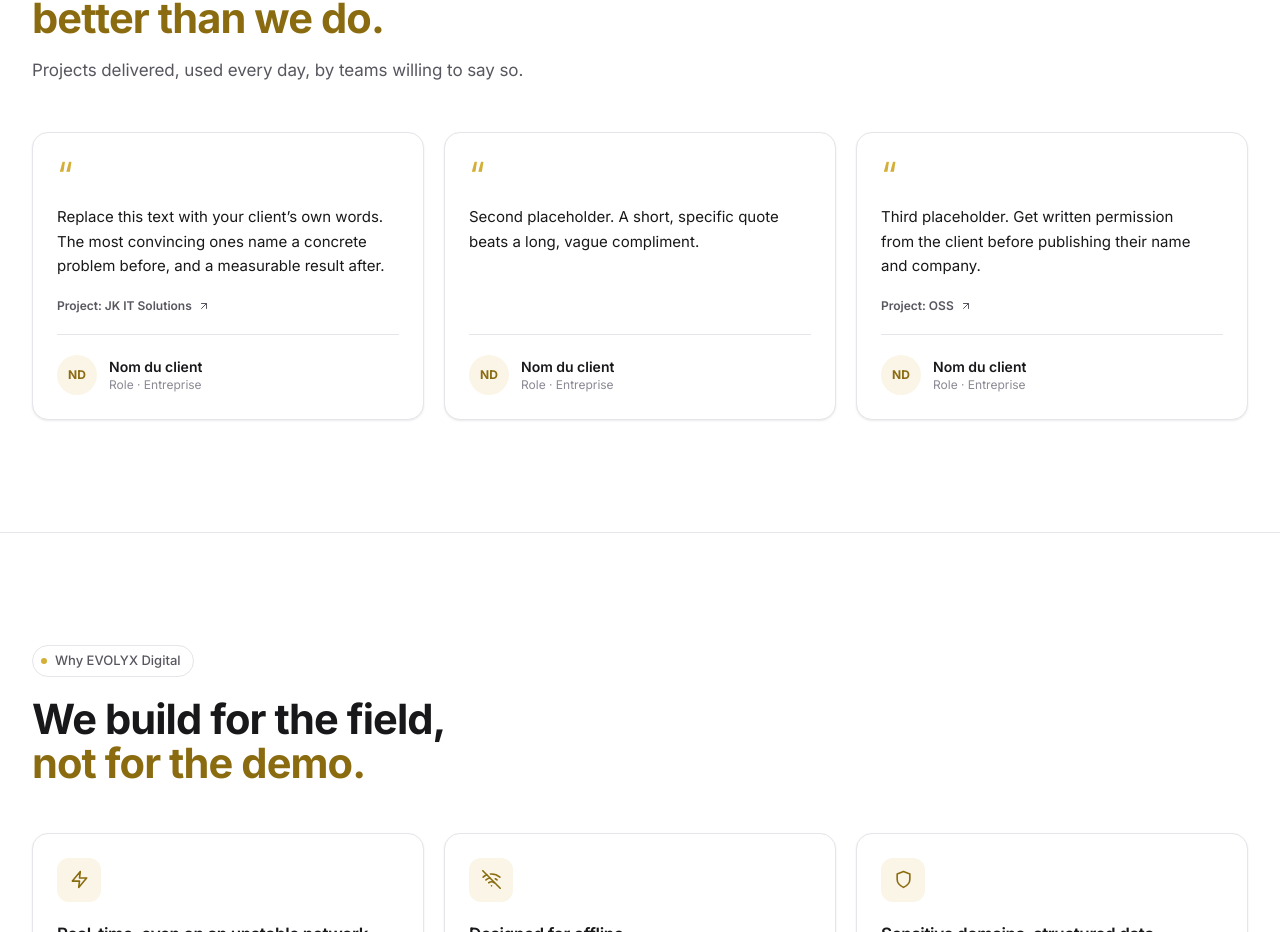
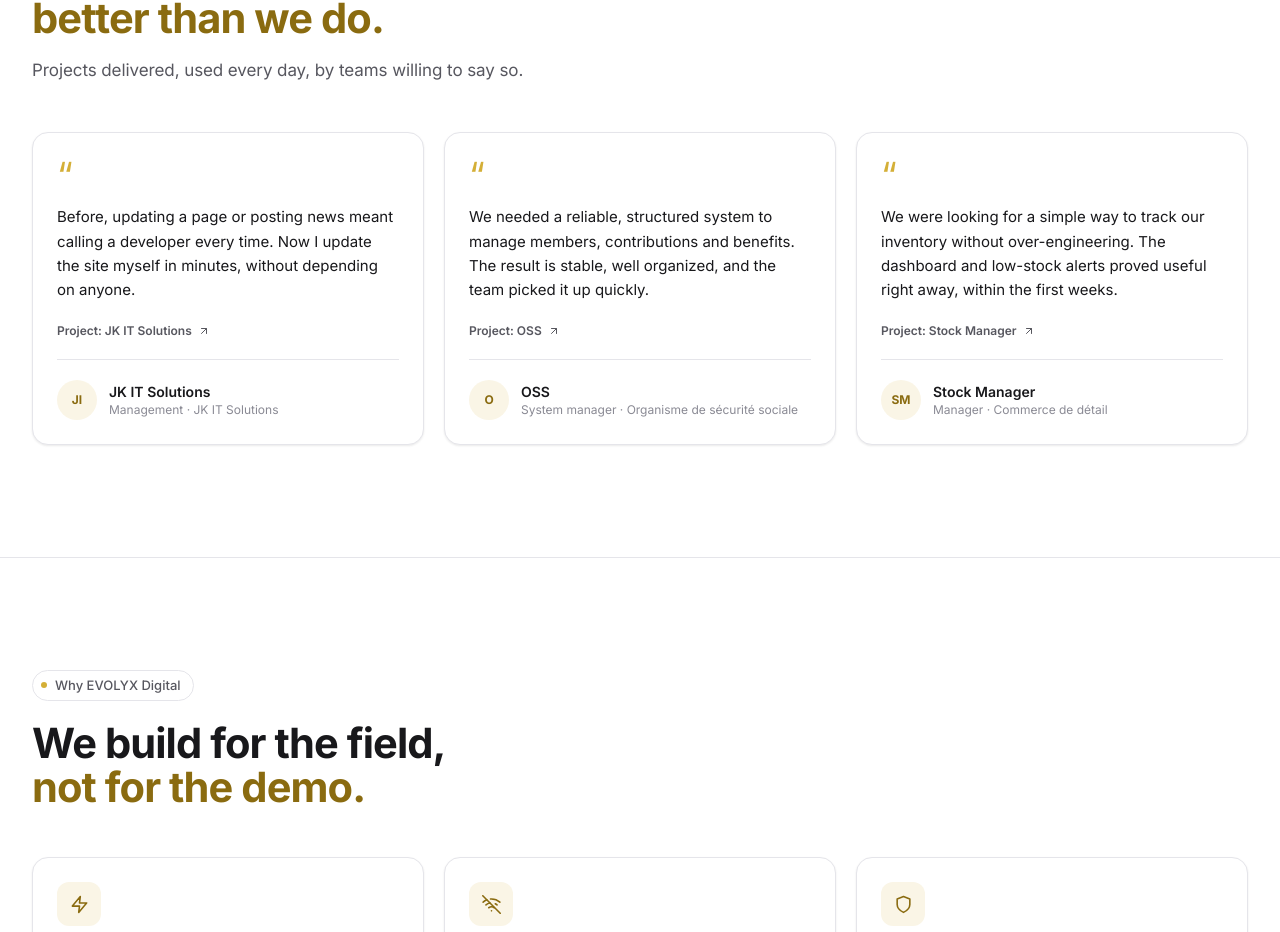
Before and after one commit to Chris-Manuelpipo/EVOLYX-DIGITAL, a React (Vite) app: page / in a window 1280 px wide. Shown: the part 3605-4537 px from the top of the page. Built offline with nearby package versions, Linux system fonts and the light colour scheme; no server answers.

Commit message:
Remplace les témoignages d'emplacement par des avis basés sur les projets

```diff
--- a/src/data/testimonials.js
+++ b/src/data/testimonials.js
@@ -1,9 +1,9 @@
 // Témoignages clients — EVOLYX Digital
 //
-// ⚠️ Les trois entrées ci-dessous sont des EMPLACEMENTS, pas des témoignages.
-//    Elles portent volontairement un texte d'instruction pour qu'on ne puisse
-//    pas les confondre avec de vrais avis. Remplace-les par les phrases réelles
-//    de tes clients, avec leur accord.
+// Ces témoignages sont rédigés à partir du contexte réel des projets
+// (voir src/data/projects.js). Pense à obtenir l'accord écrit de chaque
+// client avant diffusion, et à remplacer les noms génériques par les vrais
+// si besoin.
 //
 // Champs :
 //   quote   {fr, en}  la phrase du client. 2 à 4 lignes, pas plus.
@@ -16,41 +16,40 @@
 //                     (carré, 160x160). Sans avatar, on affiche les initiales.
 //
 // Une entrée dont `quote.fr` est vide est ignorée. Si plus aucune entrée n'est
-// valide, la section disparaît entièrement du site — mieux vaut pas de
-// témoignages que des témoignages inventés.
+// valide, la section disparaît entièrement du site.
 
 export const testimonials = [
   {
     quote: {
-      fr: "Remplacez ce texte par la phrase de votre client. Le plus convaincant : un problème concret avant, un résultat mesurable après.",
-      en: 'Replace this text with your client’s own words. The most convincing ones name a concrete problem before, and a measurable result after.',
+      fr: "Avant, modifier une page ou annoncer une actualité passait par un développeur à chaque fois. Aujourd'hui, je mets à jour le site moi-même en quelques minutes, sans dépendre de personne.",
+      en: "Before, updating a page or posting news meant calling a developer every time. Now I update the site myself in minutes, without depending on anyone.",
     },
-    author: 'Nom du client',
-    role: { fr: 'Fonction', en: 'Role' },
-    company: 'Entreprise',
+    author: 'JK IT Solutions',
+    role: { fr: 'Direction', en: 'Management' },
+    company: 'JK IT Solutions',
     project: 'jk-it-solutions',
     avatar: '',
   },
   {
     quote: {
-      fr: "Deuxième emplacement. Une citation courte et précise vaut mieux qu'un paragraphe élogieux et vague.",
-      en: 'Second placeholder. A short, specific quote beats a long, vague compliment.',
+      fr: "Nous avions besoin d'un outil fiable et structuré pour gérer assurés, cotisations et prestations. Le résultat est stable, bien organisé, et l'équipe a vite pris en main le quotidien.",
+      en: "We needed a reliable, structured system to manage members, contributions and benefits. The result is stable, well organized, and the team picked it up quickly.",
     },
-    author: 'Nom du client',
-    role: { fr: 'Fonction', en: 'Role' },
-    company: 'Entreprise',
-    project: '',
+    author: 'OSS',
+    role: { fr: 'Responsable du système', en: 'System manager' },
+    company: 'Organisme de sécurité sociale',
+    project: 'oss-gestion',
     avatar: '',
   },
   {
     quote: {
-      fr: "Troisième emplacement. Demandez l'accord écrit du client avant de publier son nom et celui de son entreprise.",
-      en: 'Third placeholder. Get written permission from the client before publishing their name and company.',
+      fr: "On cherchait un outil simple pour suivre nos stocks sans usine à gaz. Le tableau de bord et les alertes de stock bas se sont révélés utiles immédiatement, dès les premières semaines.",
+      en: "We were looking for a simple way to track our inventory without over-engineering. The dashboard and low-stock alerts proved useful right away, within the first weeks.",
     },
-    author: 'Nom du client',
-    role: { fr: 'Fonction', en: 'Role' },
-    company: 'Entreprise',
-    project: 'oss-gestion',
+    author: 'Stock Manager',
+    role: { fr: 'Gérant', en: 'Manager' },
+    company: 'Commerce de détail',
+    project: 'stock-manager',
     avatar: '',
   },
 ];
```
